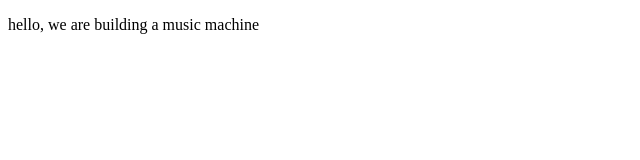
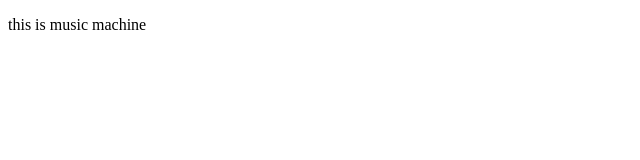
Before and after one commit to shambandito/musicmachine, a website: page app/index.html in a window 1280 px wide. Shown: the whole page, without its empty margins (0-640 px from the left). Drawn offline with nearby package versions, Linux system fonts and the light colour scheme; some packages are replaced by stand-ins of ours; files that its build step writes are made by us from their sources.

Commit message:
changed text

```diff
--- a/app/views/main.html
+++ b/app/views/main.html
@@ -1,3 +1,3 @@
 <div class="">
-<p>hello, we are building a music machine</p>
+<p>this is music machine</p>
 </div>
```
